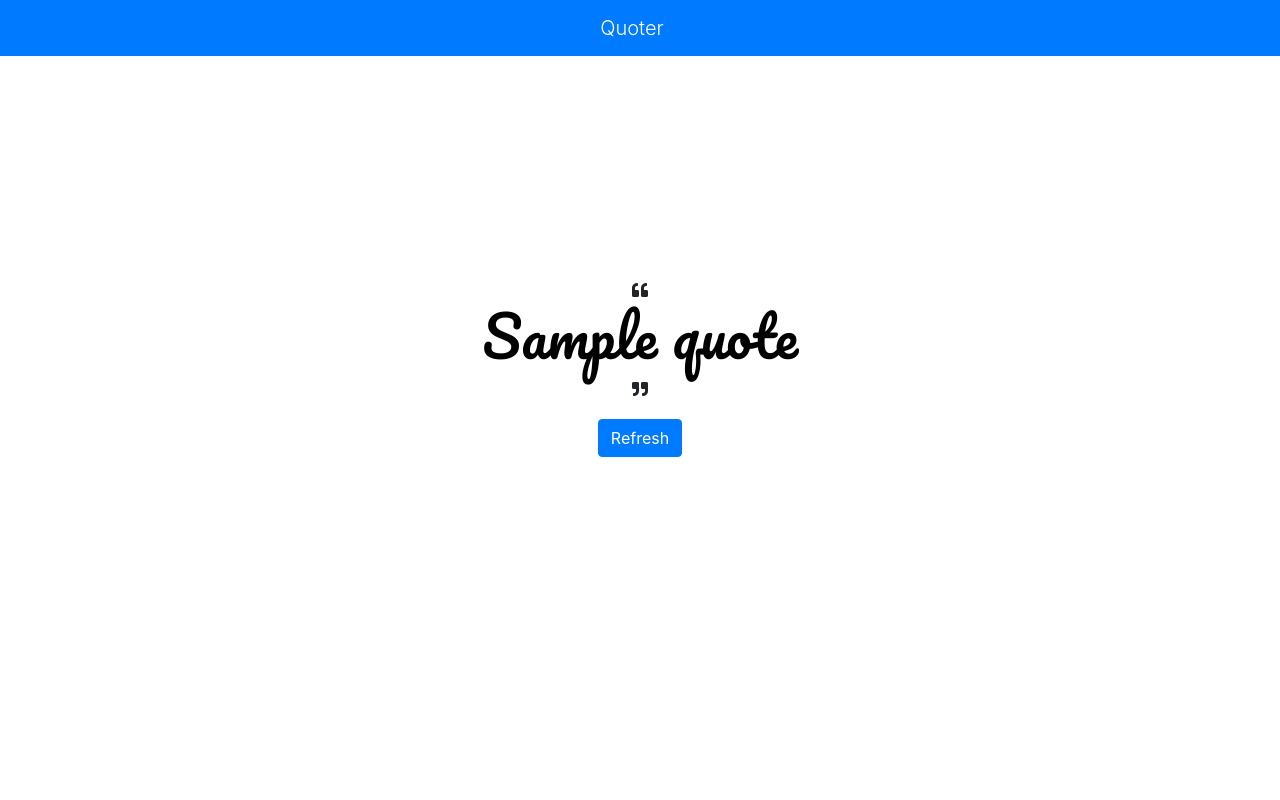
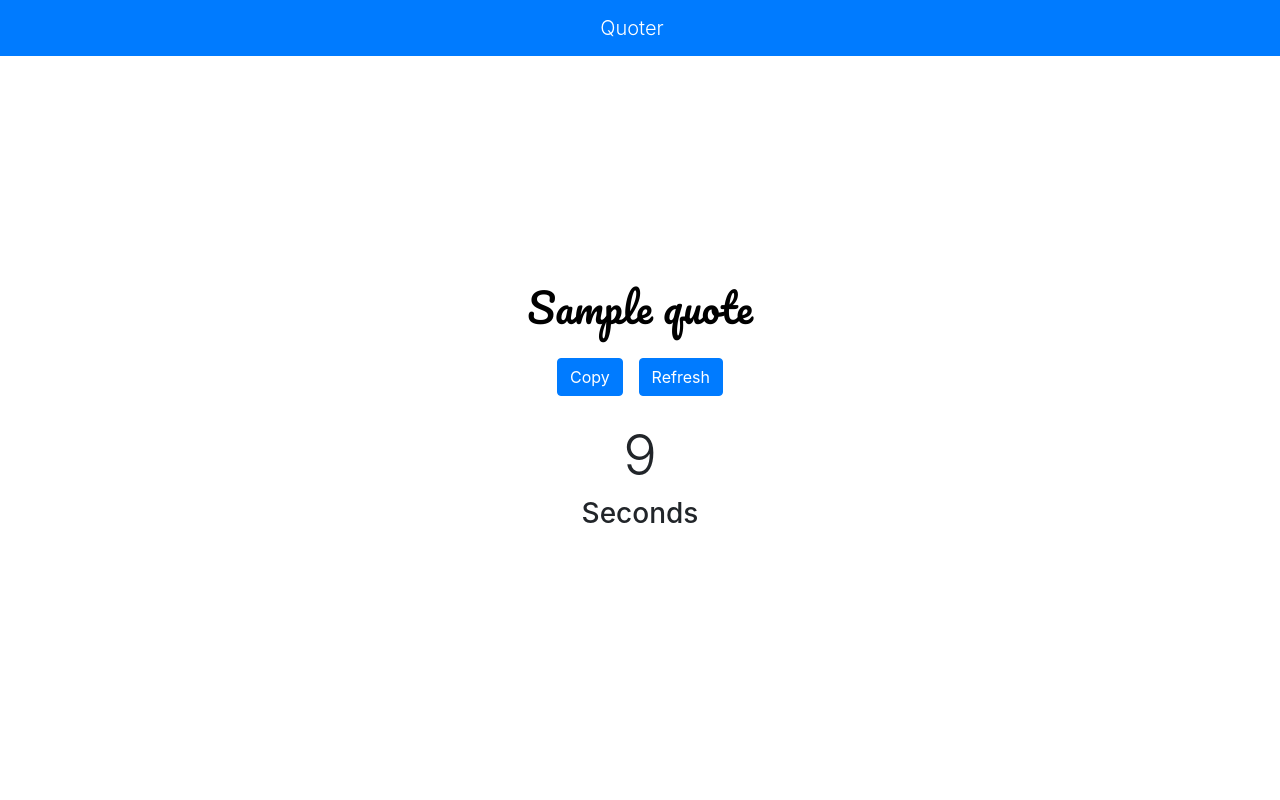
Before and after one commit to ovyas24/quoter, a Flask app: template templates/index.html in a window 1280 px wide. Run offline with Flask 2, Linux system fonts and the light colour scheme; the template is opened without the code that fills it: most values are stand-ins (such as "Sample title", 1, 10 or a date in 2020); some libraries are stand-ins or nearby versions.

Commit message:
added copy button and maked it more efficient

```diff
--- a/templates/index.html
+++ b/templates/index.html
@@ -8,6 +8,16 @@
     <link rel="stylesheet" href="https://use.fontawesome.com/releases/v5.7.0/css/all.css" integrity="sha384-lZN37f5QGtY3VHgisS14W3ExzMWZxybE1SJSEsQp9S+oqd12jhcu+A56Ebc1zFSJ" crossorigin="anonymous">
     <link href="https://fonts.googleapis.com/css2?family=Pacifico&display=swap" rel="stylesheet">
     <title>Quoter</title>
+    <style>
+      body{
+        margin: 0;
+        padding: 0;
+        display: flex;
+        justify-content: center;
+        align-items: center;
+        min-height: 100vh;
+      }
+    </style>
 </head>
 <body>
     <nav class="navbar navbar-expand-lg navbar-dark bg-primary justify-content-center fixed-top">
@@ -15,21 +25,44 @@
         Quoter
       </a>
     </nav>
-    <div class="container">
-      <div id="carouselExampleSlidesOnly" class="carousel slide" data-ride="carousel" style="height:100vh">
-        <div class="carousel-inner" style="text-align: center; padding-top: 25%;">
 
-          <div class="carousel-item active">
-            <i class="fa fa-quote-left" aria-hidden="true"></i><h1 class="display-4" style="color:black;font-family: 'Pacifico', cursive;">{{quote}}</h1><i class="fa fa-quote-right" aria-hidden="true"></i>
-            <p class="lead display-4">
-              <a href="/" class="btn btn-primary" type="button" style="color: white;">Refresh</a>
-            </p>
-          </div>
-        </div>
-      </div>
+    <div class="container" style="margin-top: 30px;">
+      <h1 style="color:black;font-family: 'Pacifico', cursive;text-align: center;" id="h1">{{quote}}</h1>
+      <center>
+      <p class="lead display-4">
+        <button onclick="copyToClipboard('#h1')" class="btn btn-primary" type="button" style="color: white;">Copy</button>
+        <a href="/" class="btn btn-primary" type="button" style="color: white;">Refresh</a>
+      </p>
+      <p class="lead">
+         <h3 id = "count" class="display-4">15</h3><h3>Seconds</h3>
+      </p>
+      </center>
     </div>
+
+    <script>
+      var counter = 15;
+
+      setInterval(function(){
+        counter--;
+
+        if(counter>=0){
+          id = document.getElementById("count");
+          id.innerHTML =counter;
+        }
+      },1000)
+    </script>
+    <script>
+      function copyToClipboard(element) {
+        var $temp = $("<input>");
+        $("body").append($temp);
+        $temp.val($(element).text()).select();
+        document.execCommand("copy");
+        $temp.remove();
+        alert("Copied to Clipboard")
+      }
+    </script>
     <script src="https://code.jquery.com/jquery-3.2.1.slim.min.js" integrity="sha384-KJ3o2DKtIkvYIK3UENzmM7KCkRr/rE9/Qpg6aAZGJwFDMVNA/GpGFF93hXpG5KkN" crossorigin="anonymous"></script>
-<script src="https://cdnjs.cloudflare.com/ajax/libs/popper.js/1.12.9/umd/popper.min.js" integrity="sha384-ApNbgh9B+Y1QKtv3Rn7W3mgPxhU9K/ScQsAP7hUibX39j7fakFPskvXusvfa0b4Q" crossorigin="anonymous"></script>
-<script src="https://maxcdn.bootstrapcdn.com/bootstrap/4.0.0/js/bootstrap.min.js" integrity="sha384-JZR6Spejh4U02d8jOt6vLEHfe/JQGiRRSQQxSfFWpi1MquVdAyjUar5+76PVCmYl" crossorigin="anonymous"></script>
+    <script src="https://cdnjs.cloudflare.com/ajax/libs/popper.js/1.12.9/umd/popper.min.js" integrity="sha384-ApNbgh9B+Y1QKtv3Rn7W3mgPxhU9K/ScQsAP7hUibX39j7fakFPskvXusvfa0b4Q" crossorigin="anonymous"></script>
+    <script src="https://maxcdn.bootstrapcdn.com/bootstrap/4.0.0/js/bootstrap.min.js" integrity="sha384-JZR6Spejh4U02d8jOt6vLEHfe/JQGiRRSQQxSfFWpi1MquVdAyjUar5+76PVCmYl" crossorigin="anonymous"></script>
 </body>
 </html>
```
Also changed, not shown: api.py (+14 -9 lines).
